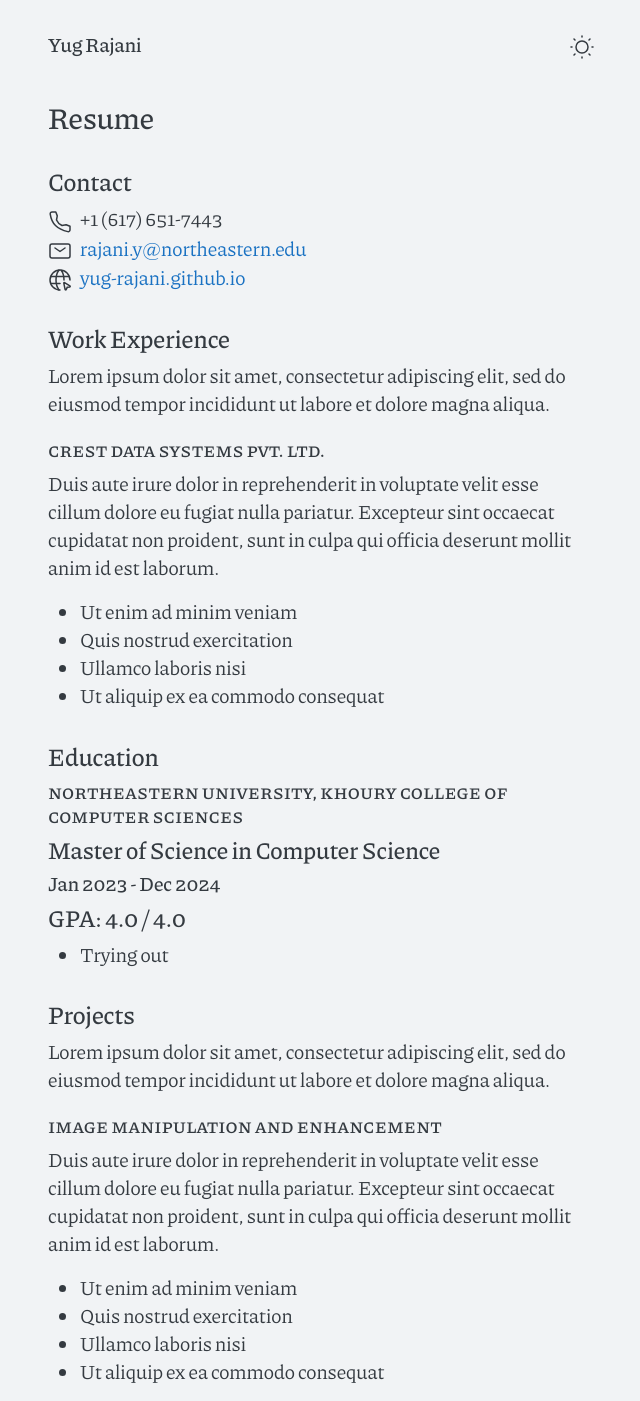
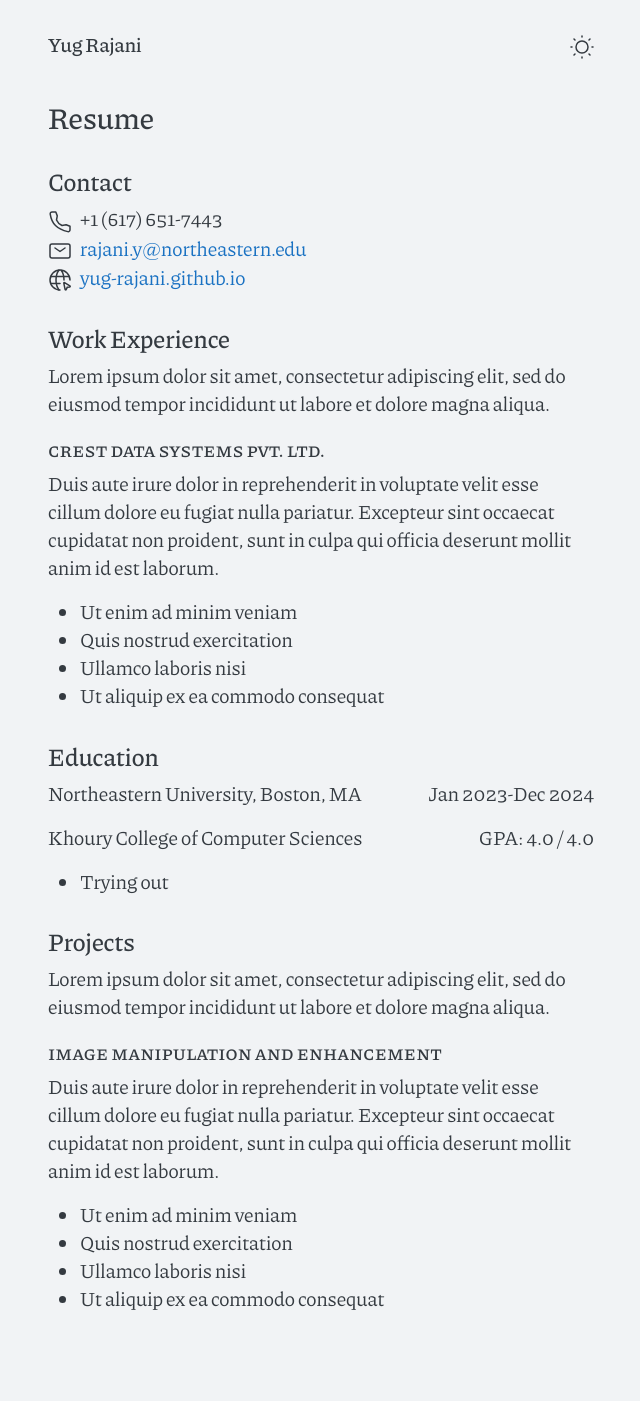
Before and after one commit to yug-rajani/yug-rajani.github.io, a Jekyll site: the page built from cv.md, in a window 1280 px wide. Shown: the whole page, without its empty margins (319-959 px from the left). Built offline with Jekyll 4.4.1, drawn with Linux system fonts in a browser that asks for light colours; after the commit the page ends 1328 px from its top, so only the background shows below that.

Commit message:
Update education

```diff
--- a/cv.md
+++ b/cv.md
@@ -21,10 +21,20 @@ Duis aute irure dolor in reprehenderit in voluptate velit esse cillum dolore eu
 * Ut aliquip ex ea commodo consequat
 
 ## Education
-### Northeastern University, Khoury College of Computer Sciences
-#### Master of Science in Computer Science
-##### Jan 2023 - Dec 2024
-#### GPA: 4.0 / 4.0
+<div>
+  <div style="float: left;">Northeastern University, Boston, MA</div>
+  <div style="float: right;">Jan 2023-Dec 2024</div>
+</div>
+
+<br>
+
+<div>
+  <div style="float: left;">Khoury College of Computer Sciences</div>
+  <div style="float: right;">GPA: 4.0 / 4.0</div>
+</div>
+
+<br>
+
 
 * Trying out
 
```
